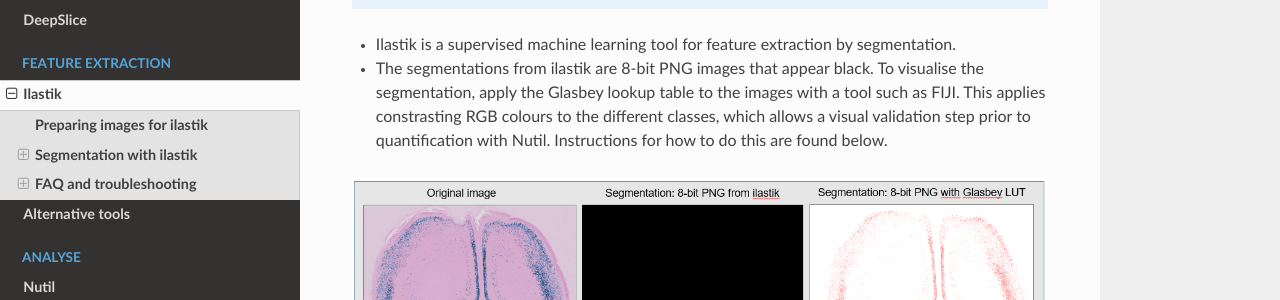
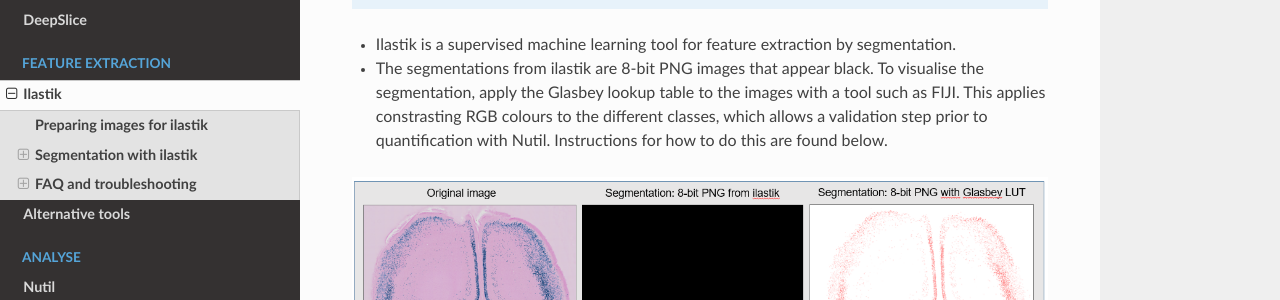
Before and after one commit to Neural-Systems-at-UIO/QUINT_workflow, a Sphinx documentation site: the page built from docs/Ilastik.rst, in a window 1280 px wide and 900 px high. Shown: the part 324-624 px from the top of the window. Built offline with Sphinx 7.4.7 and the Read the Docs theme 2.0.0, drawn with Linux system fonts in a browser that asks for light colours.

Commit message:
Update Ilastik.rst

```diff
--- a/docs/Ilastik.rst
+++ b/docs/Ilastik.rst
@@ -8,7 +8,7 @@
   These instructions describe the use of ilastik for the QUINT workflow. Find the latest instructions and download `here <https://www.ilastik.org /download.html>`_.
 
 * Ilastik is a supervised machine learning tool for feature extraction by segmentation.
-* The segmentations from ilastik are 8-bit PNG images that appear black. To visualise the segmentation, apply the Glasbey lookup table to the images with a tool such as FIJI. This applies constrasting RGB colours to the different classes, which allows a visual validation step prior to quantification with Nutil. Instructions for how to do this are found below.
+* The segmentations from ilastik are 8-bit PNG images that appear black. To visualise the segmentation, apply the Glasbey lookup table to the images with a tool such as FIJI. This applies constrasting RGB colours to the different classes, which allows a validation step prior to quantification with Nutil. Instructions for how to do this are found below.
 
 .. image:: images_ilastik/Segmentation.PNG
 
```
